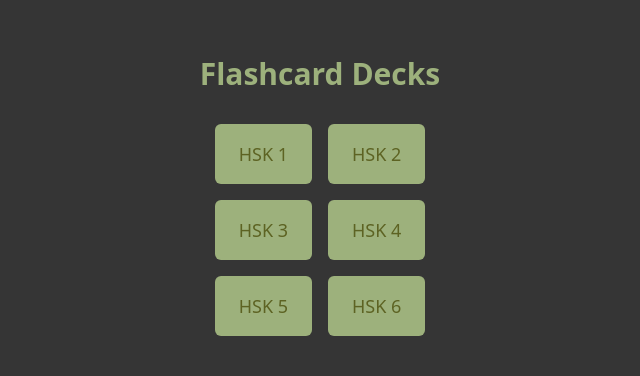
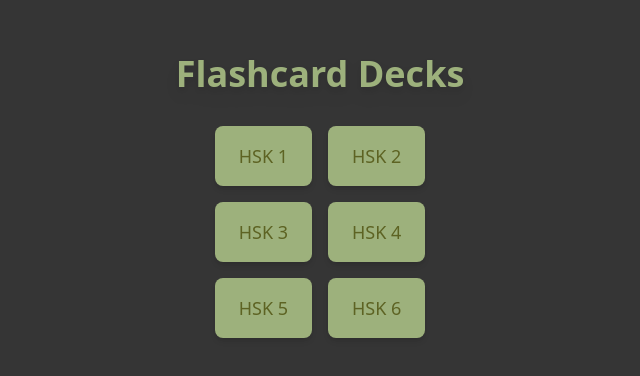
Before and after one commit to michcqge/HSK-Flashcards, a Next.js app: page / in a window 1280 px wide. Shown: the part 188-564 px from the top of the page, without its empty margins (320-960 px from the left). Built offline with nearby package versions, Linux system fonts and the light colour scheme.

Commit message:
Hover styling

```diff
--- a/app/page.js
+++ b/app/page.js
@@ -24,11 +24,13 @@ export default function Home() {
 
   return (
     <div className="flex flex-col items-center justify-center min-h-screen p-5 bg-darkGray font-sans">
-      <h1 className="mb-8 text-3xl font-bold text-sage">Flashcard Decks</h1>
+      <h1 className="mb-8 text-4xl font-bold text-sage drop-shadow-lg">
+        Flashcard Decks
+      </h1>
       <div className="grid gap-4 mb-8 grid-cols-2">
         {decks.map((deck) => (
           <Link key={deck.id} href={`/deck/${deck.id}`}>
-            <div className="px-6 py-4 text-lg font-medium text-darkOlive bg-sage rounded-md hover:bg-darkSage transition-colors duration-300 cursor-pointer">
+            <div className="px-6 py-4 text-lg font-medium text-darkOlive bg-sage rounded-lg shadow-md hover:shadow-lg hover:bg-darkSage transition-all duration-300 cursor-pointer transform hover:-translate-y-1">
               {deck.name}
             </div>
           </Link>
```
